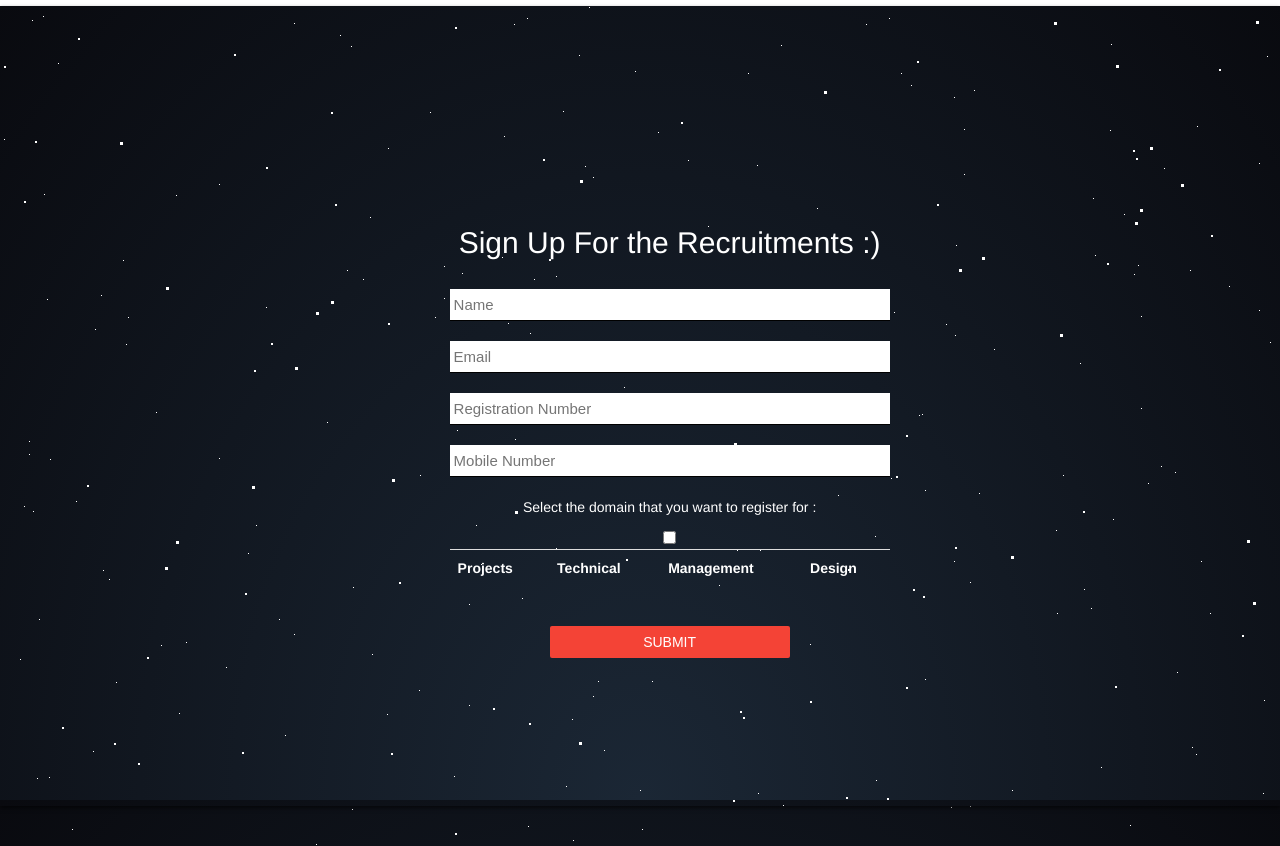
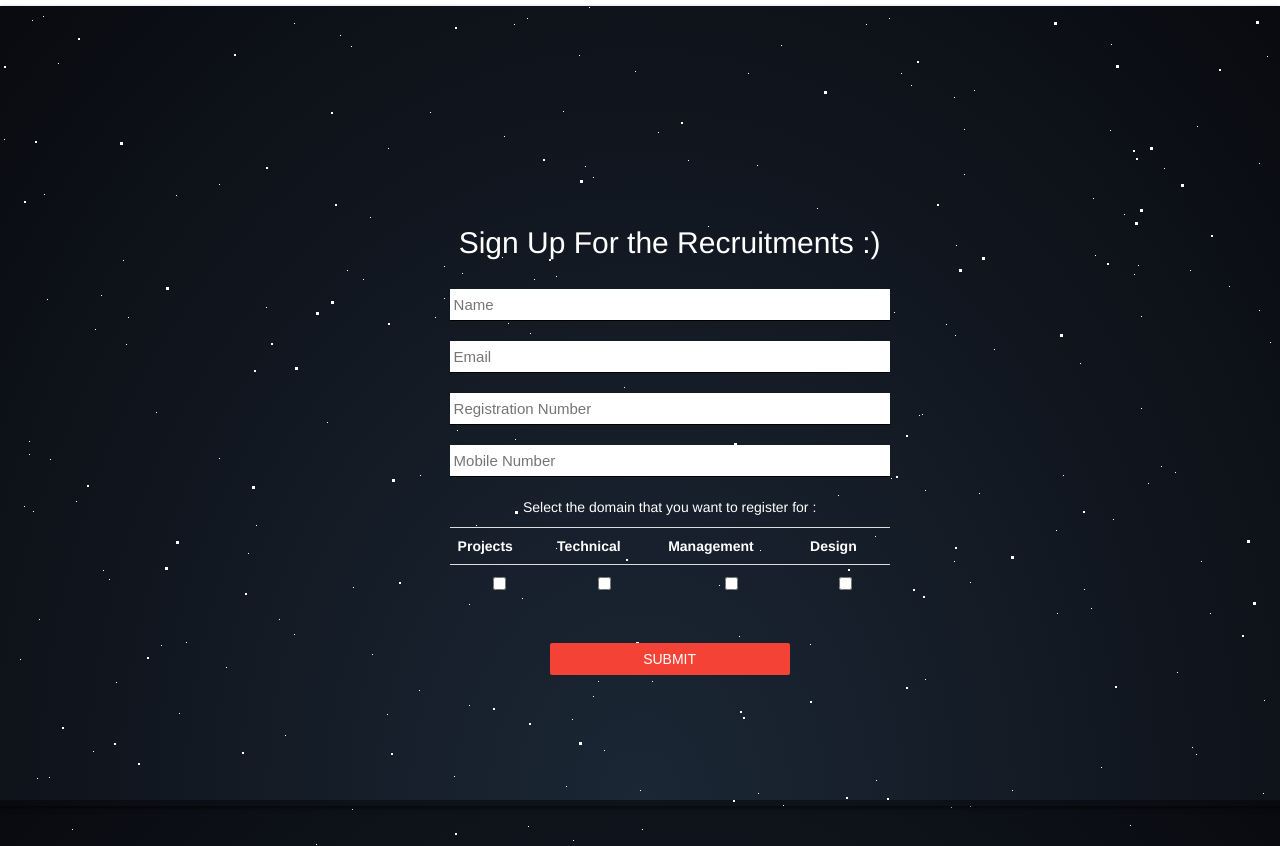
Before and after one commit to raysandeep/rec-iothinc, a Django app: page /quiz/login/ in a window 1280 px wide. Shown: the top 846 px of the page. Run offline with Django 3.2, Linux system fonts and the light colour scheme; lists and menus that the app fills with data are empty; some libraries are stand-ins or nearby versions.

Commit message:
Update index.html

```diff
--- a/templates/index.html
+++ b/templates/index.html
@@ -29,21 +29,29 @@
           <input type="text" name="" placeholder="Registration Number" />
           <input type="text" name="" placeholder="Mobile Number" />
           <p style="color: #ffffff;"> Select the domain that you want to register for :</p>
-          <table style="color: #ffffff;" class=" table" style="border: transparent;">
-            <tr>
+          <table style="color: #ffffff;" class=" table"align="center">
+            <tr >
               <th>Projects</th>
               <th>Technical</th>
               <th>Management</th>
               <th>Design</th>
             </tr>
-            <tr>
+            <td align="center">
                 <input type="checkbox" name="" placeholder="Projects">
-            </tr>
+            </td>
+            <td align="center">
+              <input type="checkbox" name="" placeholder="Projects">
+            </td>
+            <td align="center">
+              <input type="checkbox" name="" placeholder="Projects">
+            </td>
+            <td align="center">
+              <input type="checkbox" name="" placeholder="Projects">
+            </td>
           </table>
         <br>
           <input type="submit" name="signup-button" value="submit" />
         </form>
         </div>
-
 </body>
 </html>
```
